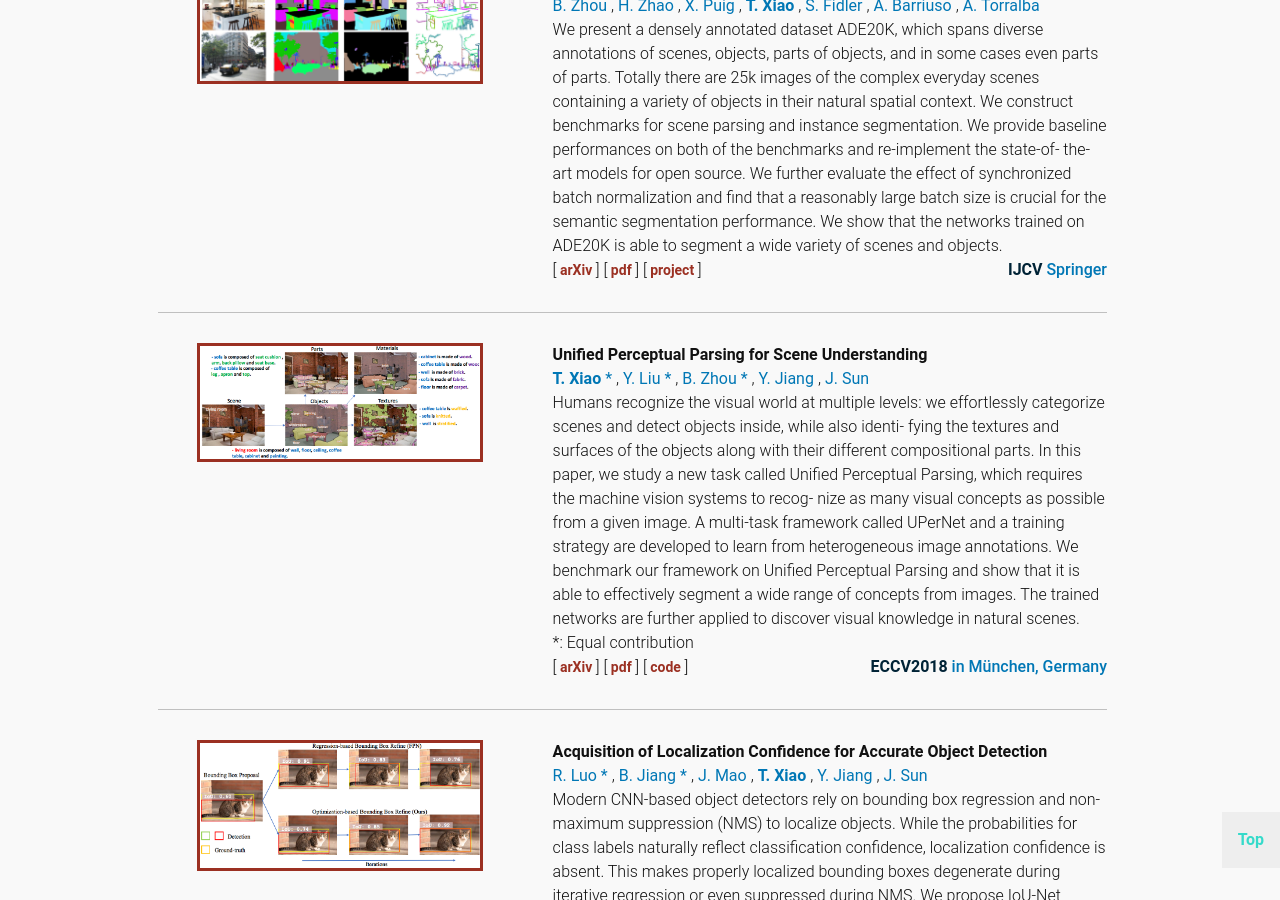
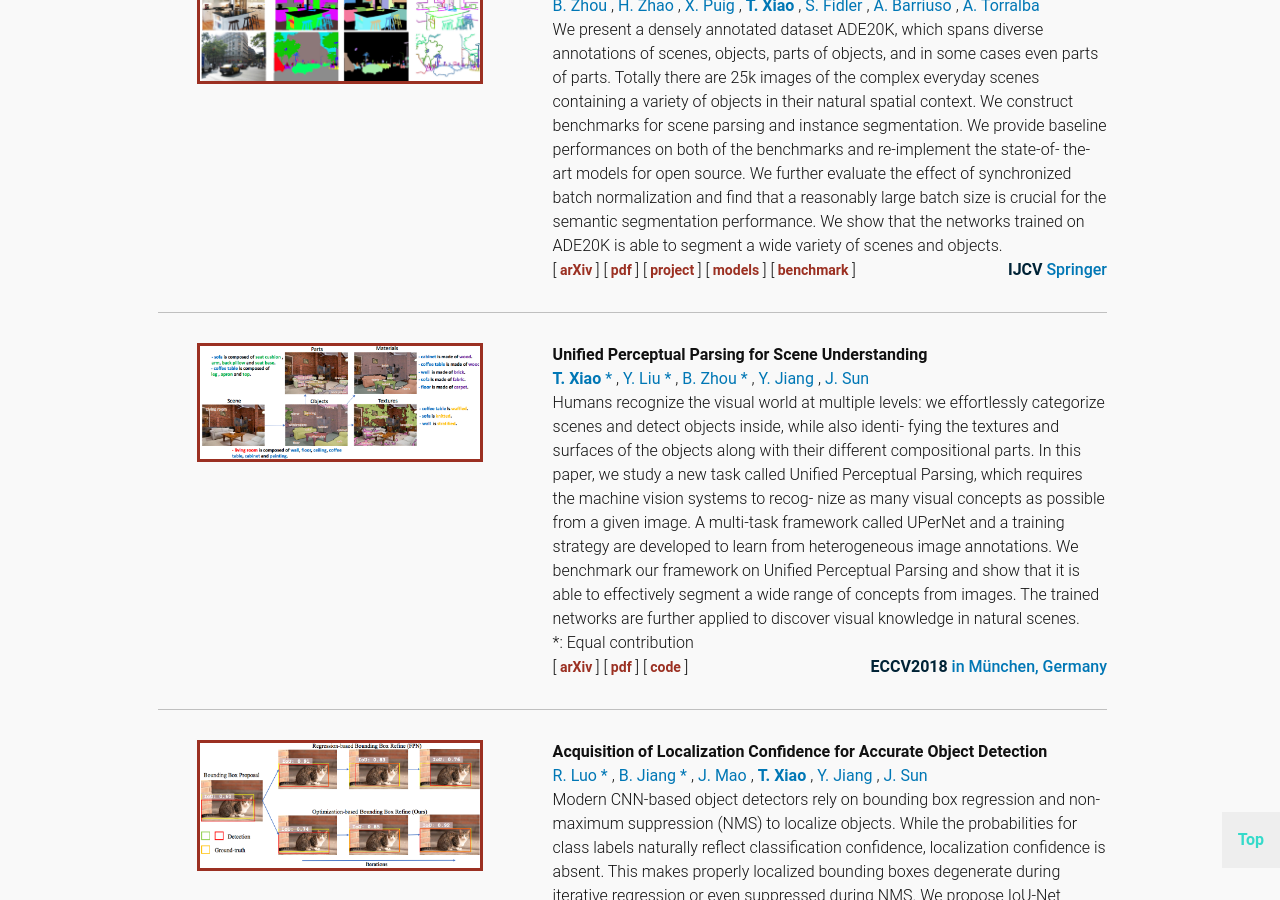
Before and after one commit to Tete-Xiao/Tete-Xiao.github.io, a Jekyll site: the page built from index.html, in a window 1280 px wide and 900 px high, scrolled down 2179 px. Built offline with Jekyll 4.4.1, drawn with Linux system fonts in a browser that asks for light colours; comment, search, counter and statistics services are not loaded; a style sheet for code colours, icons or effects is not loaded.

Commit message:
update ade20k

```diff
--- a/_data/publications.yml
+++ b/_data/publications.yml
@@ -28,6 +28,10 @@
       url:  '/pdf/tete2018_ade20k_ijcv.pdf'
     - name: 'project'
       url:  'http://groups.csail.mit.edu/vision/datasets/ADE20K/'
+    - name: 'models'
+      url:  'https://github.com/CSAILVision/semantic-segmentation-pytorch'
+    - name: 'benchmark'
+      url:  'http://sceneparsing.csail.mit.edu/'
 
 - title: 'Unified Perceptual Parsing for Scene Understanding'
   date:  'Mar. 2018'
```
